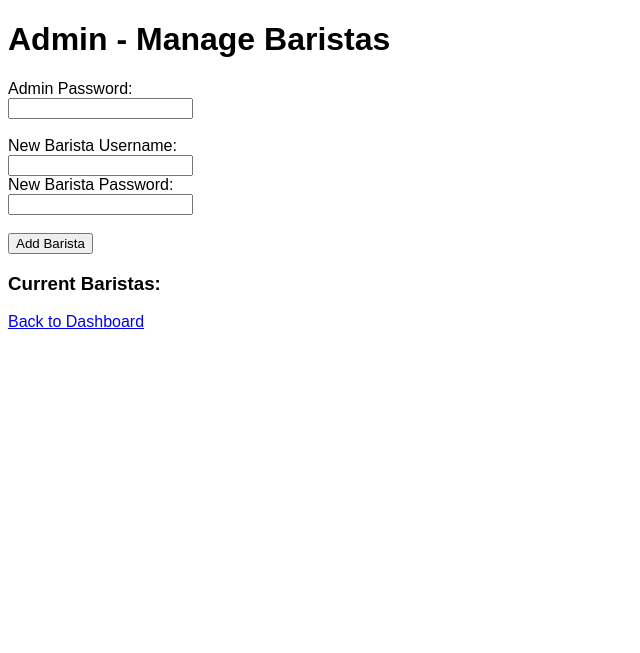
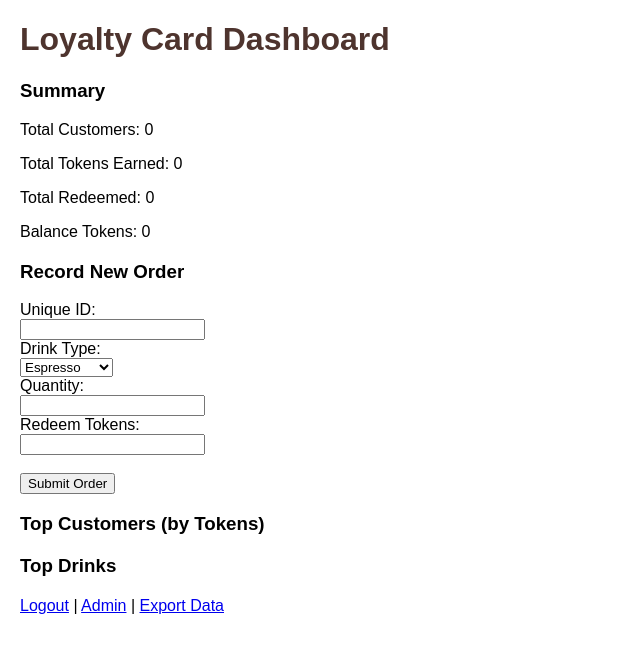
Before and after one commit to dycw30/loyalty-card-final, a Flask app: page / in a window 1280 px wide. Shown: the top 653 px of the page, without its empty margins (0-640 px from the left). Run offline with Flask 3, Linux system fonts and the light colour scheme; the visitor is signed in with stand-in values (Sample User, id 1); data that the repository does not hold is empty.

Commit message:
Fix index.html to show proper dashboard & order form

```diff
--- a/templates/index.html
+++ b/templates/index.html
@@ -1,34 +1,68 @@
 <!DOCTYPE html>
 <html>
 <head>
-    <title>Admin Barista Management</title>
+    <title>Loyalty Card Dashboard</title>
+    <style>
+        body { font-family: Arial; margin: 20px; }
+        h1 { color: #4e342e; }
+        .summary, .top { margin-bottom: 20px; }
+        .error { color: red; }
+    </style>
 </head>
-<body style="font-family: Arial;">
-    <h1>Admin - Manage Baristas</h1>
+<body>
+    <h1>Loyalty Card Dashboard</h1>
 
     {% if error %}
-        <p style="color:red;">{{ error }}</p>
+        <p class="error">{{ error }}</p>
     {% endif %}
 
-    <form method="post">
-        <label>Admin Password:</label><br>
-        <input type="password" name="master_password" required><br><br>
+    <div class="summary">
+        <h3>Summary</h3>
+        <p>Total Customers: {{ summary.total_customers }}</p>
+        <p>Total Tokens Earned: {{ summary.total_tokens }}</p>
+        <p>Total Redeemed: {{ summary.total_redeemed }}</p>
+        <p>Balance Tokens: {{ summary.balance_tokens }}</p>
+    </div>
 
-        <label>New Barista Username:</label><br>
-        <input type="text" name="username"><br>
-        <label>New Barista Password:</label><br>
-        <input type="password" name="password"><br><br>
+    <div class="order-form">
+        <h3>Record New Order</h3>
+        <form method="post">
+            <label>Unique ID:</label><br>
+            <input type="text" name="unique_id" required><br>
+            <label>Drink Type:</label><br>
+            <select name="drink" required>
+                <option value="Espresso">Espresso</option>
+                <option value="Latte">Latte</option>
+                <option value="Cappuccino">Cappuccino</option>
+                <option value="Mocha">Mocha</option>
+                <option value="Americano">Americano</option>
+            </select><br>
+            <label>Quantity:</label><br>
+            <input type="number" name="quantity" min="1" required><br>
+            <label>Redeem Tokens:</label><br>
+            <input type="number" name="redeem" min="0"><br><br>
+            <button type="submit">Submit Order</button>
+        </form>
+    </div>
 
-        <button type="submit">Add Barista</button>
-    </form>
+    <div class="top">
+        <h3>Top Customers (by Tokens)</h3>
+        <ul>
+        {% for uid, tokens in top_customers %}
+            <li>{{ uid }} - {{ tokens }} tokens</li>
+        {% endfor %}
+        </ul>
+    </div>
 
-    <h3>Current Baristas:</h3>
-    <ul>
-    {% for b in baristas %}
-        <li>{{ b }}</li>
-    {% endfor %}
-    </ul>
+    <div class="top">
+        <h3>Top Drinks</h3>
+        <ul>
+        {% for drink, qty in top_drinks %}
+            <li>{{ drink }} - {{ qty }} sold</li>
+        {% endfor %}
+        </ul>
+    </div>
 
-    <p><a href="/">Back to Dashboard</a></p>
+    <p><a href="/logout">Logout</a> | <a href="/admin">Admin</a> | <a href="/export">Export Data</a></p>
 </body>
 </html>
```
